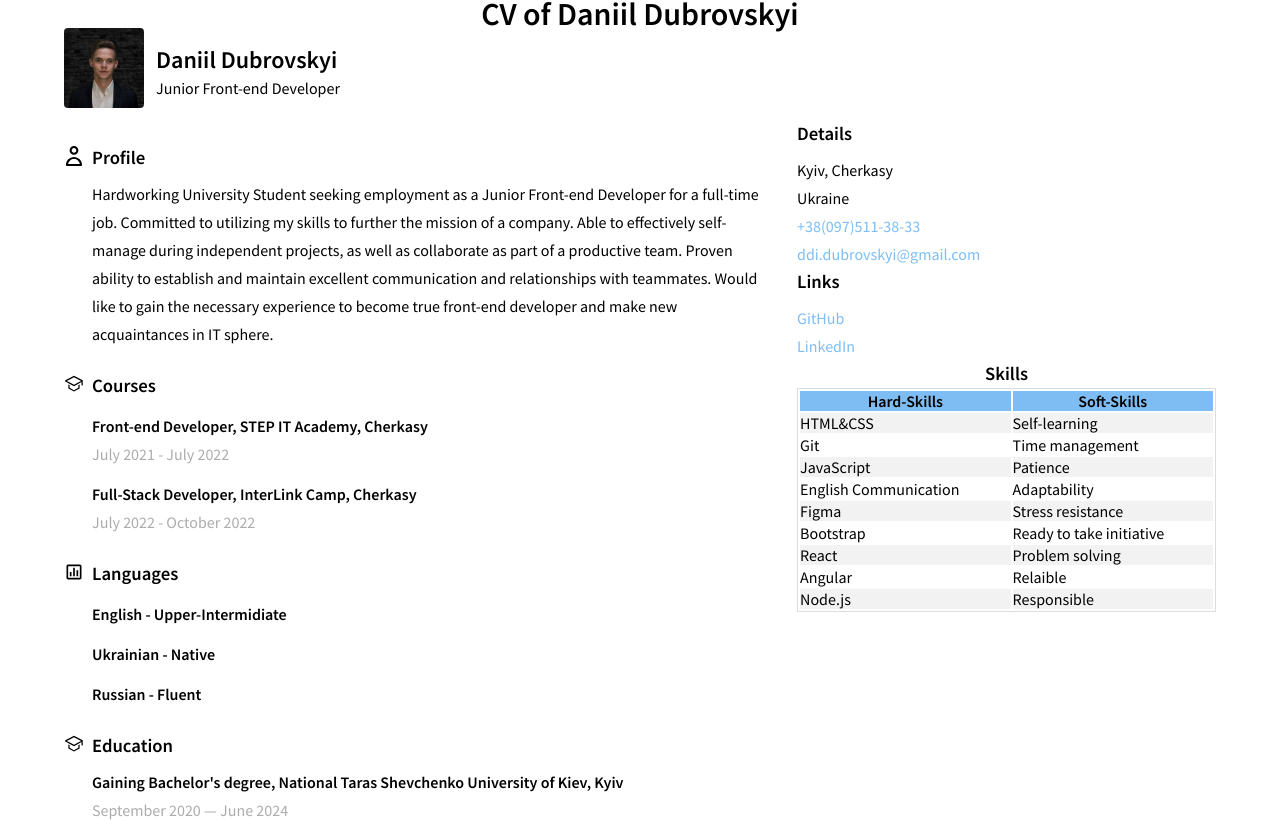
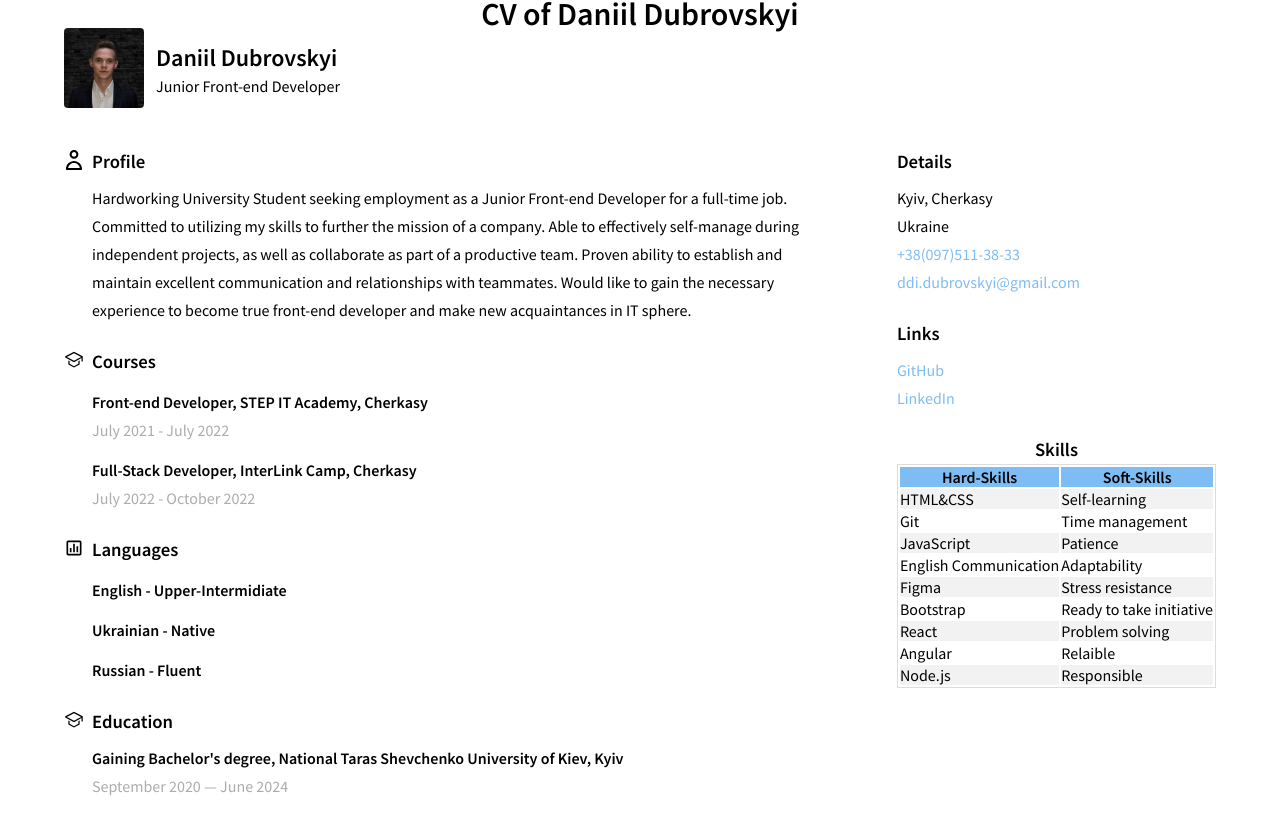
Before and after one commit to jokemeister/internship_cv-page, a plain HTML site: page index.html in a window 1280 px wide. Shown: the top 820 px of the page. Drawn offline with Linux system fonts and the light colour scheme; a web font is replaced by a local one.

Commit message:
made all points

```diff
--- a/assets/style/style.css
+++ b/assets/style/style.css
@@ -32,14 +32,12 @@ a {
 /* /general */
 
 /* header */
-
-.header__block {
-  display: flex;
-  justify-content: flex-start;
-  row-gap: 1rem;
+header {
+  height: 6rem;
 }
 
 .header__block__avatar {
+  float: left;
   margin: 0 .75rem .75rem 0;
   background-image: url('../images/avatar.JPG');
   background-position: center;
@@ -51,24 +49,26 @@ a {
 }
 
 .header__block__text {
-  display: flex;
-  flex-direction: column;
-  justify-content: center;
+  padding: 1rem;
 }
 /* /header */
 
 /* main */
-.hero__block {
-  display: grid;
-  grid-template-columns: 1.75fr 1fr;
+.hero__block-left {
+  float: left;
+  max-width: 67%;
 }
 
-.hero-block-left {
+.hero__block-left-one {
   position: relative;
   margin: 1.5rem 1.75rem;
 }
 
-.hero-block-left  > svg {
+.hero__block-right-one {
+  margin: 1.5rem 0;
+}
+
+.hero__block-left-one  > svg {
   position: absolute;
   left: -1.75rem;
   top: .1rem;
@@ -76,8 +76,8 @@ a {
   color: black;
 }
 
-.hero-block-left-title,
-.hero-block-right-title {
+.hero__block-left-title,
+.hero__block-right-title {
   margin-bottom: .5rem;
 }
 /* hero-left */
@@ -99,6 +99,9 @@ a {
 /* /hero-left */
 
 /* hero-right */
+.hero__block-right {
+  float: right;
+}
 .hero__block-right__skills {
   display: flex;
   flex-direction: column;
@@ -134,6 +137,7 @@ a {
 
 /* footer */
 footer {
+  clear: both;
   background-color: rgb(125, 189, 244);
 }
 
--- a/index.html
+++ b/index.html
@@ -29,12 +29,12 @@
       <div class="container">
         <div class="hero__block">
           <div class="hero__block-left">
-            <div class="hero-block-left hero__block-left__profile">
+            <section class="hero__block-left-one hero__block-left__profile">
               <svg enable-background="new 0 0 285.5 285.5" version="1.1" viewBox="0 0 285.5 285.5" xml:space="preserve" xmlns="http://www.w3.org/2000/svg" fill="currentColor">
                 <path d="M142.75,125.5c34.601,0,62.751-28.149,62.751-62.75S177.351,0,142.75,0S79.999,28.149,79.999,62.75   S108.149,125.5,142.75,125.5z M142.75,30c18.059,0,32.751,14.691,32.751,32.75S160.809,95.5,142.75,95.5   s-32.751-14.691-32.751-32.75S124.691,30,142.75,30z"/>
                 <path d="m142.75 155.5c-63.411 0-115 51.589-115 115 0 8.284 6.716 15 15 15h200c8.284 0 15-6.716 15-15 0-63.411-51.589-115-115-115zm-83.675 100c7.106-39.739 41.923-70 83.675-70s76.569 30.261 83.675 70h-167.35z"/>
               </svg>
-              <h3 class="hero-block-left-title hero__block-left__profile-title">Profile</h3>
+              <h3 class="hero__block-left-title hero__block-left__profile-title">Profile</h3>
               <p class="hero__block-left__profile-desc">Hardworking University Student seeking employment as a Junior
                 Front-end Developer for a full-time job. Committed to utilizing my skills
                 to further the mission of a company. Able to effectively self-manage
@@ -43,13 +43,13 @@
                 communication and relationships with teammates. Would like to gain
                 the necessary experience to become true front-end developer and
                 make new acquaintances in IT sphere.</p>
-            </div>
-            <div class="hero-block-left hero__block-left__courses">
+            </section>
+            <section class="hero__block-left-one hero__block-left__courses">
               <svg viewBox="0 0 512 512" xmlns="http://www.w3.org/2000/svg">
                 <polygon class="ci-primary" points="368 350.64 256 413.64 144 350.64 144 284.08 112 266.3 112 369.36 256 450.36 400 369.36 400 266.3 368 284.08" fill="var(--ci-primary-color, currentColor)"/>
                 <path class="ci-primary" d="M256,45.977,32,162.125v27.734L256,314.3,448,207.637V296h32V162.125ZM416,188.808l-32,17.777L256,277.7,128,206.585,96,188.808,73.821,176.486,256,82.023l182.179,94.463Z" fill="currentColor"/>
               </svg>
-              <h3 class="hero-block-left-title hero__block-left__courses-title">Courses</h3>
+              <h3 class="hero__block-left-title hero__block-left__courses-title">Courses</h3>
               <ul class="hero-left-list hero__block-left__courses-list">
                 <li class="hero__block-left__courses-title__item">
                   <h4 id="courses-title">Front-end Developer, STEP IT Academy, Cherkasy</h4>
@@ -60,13 +60,13 @@
                   <p id="courses-date">July 2022 - October 2022</p>
                 </li>
               </ul>
-            </div>
-            <div class="hero-block-left hero__block-left__languages">
+            </section>
+            <section class="hero__block-left-one hero__block-left__languages">
               <svg viewBox="0 0 24 24" xmlns="http://www.w3.org/2000/svg">
                 <rect width="24" height="24" fill="none"/>
                 <path d="M19 3H5c-1.105 0-2 .895-2 2v14c0 1.105.895 2 2 2h14c1.105 0 2-.895 2-2V5c0-1.105-.895-2-2-2zm0 16H5V5h14v14zM9 17H7v-5h2v5zm4 0h-2V7h2v10zm4 0h-2v-7h2v7z" fill="currentColor"/>
               </svg>
-              <h3 class="hero-block-left-title hero__block-left__languages-title">Languages</h3>
+              <h3 class="hero__block-left-title hero__block-left__languages-title">Languages</h3>
               <ul class="hero-left-list hero__block-left__languages-list">
                 <li class="hero__block-left__languages-list__item">
                   <h4>English - Upper-Intermidiate</h4>
@@ -78,24 +78,24 @@
                   <h4>Russian - Fluent</h4>
                 </li>
               </ul>
-            </div>
-            <div class="hero-block-left hero__block-left__education">
+            </section>
+            <section class="hero__block-left-one hero__block-left__education">
               <svg viewBox="0 0 512 512" xmlns="http://www.w3.org/2000/svg">
                 <polygon class="ci-primary" points="368 350.64 256 413.64 144 350.64 144 284.08 112 266.3 112 369.36 256 450.36 400 369.36 400 266.3 368 284.08" fill="var(--ci-primary-color, currentColor)"/>
                 <path class="ci-primary" d="M256,45.977,32,162.125v27.734L256,314.3,448,207.637V296h32V162.125ZM416,188.808l-32,17.777L256,277.7,128,206.585,96,188.808,73.821,176.486,256,82.023l182.179,94.463Z" fill="currentColor"/>
               </svg>
-              <h3 class="hero-block-left-title hero__block-left__education-title">Education</h3>
+              <h3 class="hero__block-left-title hero__block-left__education-title">Education</h3>
               <h4 class="hero__block-left__education-place">
                 Gaining Bachelor's degree, National Taras Shevchenko University of Kiev, Kyiv
               </h4>
               <p class="hero__block-left__education-desc">September 2020 — June 2024</p>
-            </div>
-            <div class="hero-block-left hero__block-left__pet-projects">
+            </section>
+            <section class="hero__block-left-one hero__block-left__pet-projects">
               <svg enable-background="new 0 0 316.108 316.108" version="1.1" viewBox="0 0 316.11 316.11" xml:space="preserve" xmlns="http://www.w3.org/2000/svg">
                 <path d="m291.06 61.725h-72.688c-4.95-28.86-30.078-50.899-60.319-50.899-30.247 0-55.375 22.045-60.319 50.899h-72.688c-13.81 0-25.047 11.232-25.047 25.042v193.46c0 13.821 11.243 25.058 25.047 25.058h266.01c13.81 0 25.047-11.237 25.047-25.058v-193.45c0-13.81-11.238-25.047-25.047-25.047zm-133.01-30.181c18.765 0 34.549 12.836 39.145 30.181h-78.29c4.596-17.34 20.38-30.181 39.145-30.181zm-39.145 50.904h124.16v202.12h-171.6v-202.12h47.445zm-98.181 197.78v-193.46c0-2.382 1.936-4.324 4.319-4.324h25.683v202.12h-25.683c-2.382 0-4.319-1.942-4.319-4.335zm274.65-123.66v123.66c0 2.388-1.936 4.335-4.319 4.335h-27.266v-202.12h27.266c2.382 0 4.319 1.942 4.319 4.324v69.794z" fill="currentColor"/>
               </svg>
 
-              <h3 class="hero-block-left-title hero__block-left__pet-projects-title">Pet-projects</h3>
+              <h3 class="hero__block-left-title hero__block-left__pet-projects-title">Pet-projects</h3>
               <ul class="hero-left-list hero__block-left__pet-projects-list">
                 <li class="hero__block-left__pet-projects-list__item">
                   <h4 class="hero__block-left__pet-projects-list__item-title">Online-store</h4>
@@ -134,11 +134,11 @@
                   </p>
                 </li>
               </ul>
-            </div>
+            </section>
           </div>
           <div class="hero__block-right">
-            <div class="hero-block-right hero__block-right__details">
-              <h3 class="hero-block-right-title hero__block-right__details-title">Details</h3>
+            <section class="hero__block-right-one hero__block-right__details">
+              <h3 class="hero__block-right-title hero__block-right__details-title">Details</h3>
               <ul class="hero__block-right__details-list">
                 <li class="hero__block-right__details-list__item">Kyiv, Cherkasy</li>
                 <li class="hero__block-right__details-list__item">Ukraine</li>
@@ -149,9 +149,9 @@
                   <a href="mailto:ddi.dubrovskyi@gmail.com">ddi.dubrovskyi@gmail.com</a>
                 </li>
               </ul>
-            </div>
-            <div class="hero-block-right hero__block-right__links">
-              <h3 class="hero-block-right-title hero__block-right__links-title">Links</h3>
+            </section>
+            <section class="hero__block-right-one hero__block-right__links">
+              <h3 class="hero__block-right-title hero__block-right__links-title">Links</h3>
               <ul class="hero__block-right__links-list">
                 <li class="hero__block-right__links-list__item">
                   <a href="https://github.com/jokemeister">GitHub</a>
@@ -160,9 +160,9 @@
                   <a href="https://www.linkedin.com/in/daniil-dubrovskyi-95b4b9234/">LinkedIn</a>
                 </li>
               </ul>
-            </div>
-            <div class="hero-block-right hero__block-right__skills">
-              <h3 class="hero-block-right-title hero__block-right__skills-title">Skills</h3>
+            </section>
+            <section class="hero__block-right-one hero__block-right__skills">
+              <h3 class="hero__block-right-title hero__block-right__skills-title">Skills</h3>
               <table id="skills-table">
                 <tr>
                   <th>Hard-Skills</th>
@@ -205,7 +205,7 @@
                   <td>Responsible</td>
                 </tr>
               </table>
-            </div>
+            </section>
           </div>
         </div>
       </div>
```
Lines whose indentation alone changed are shown as unchanged.
